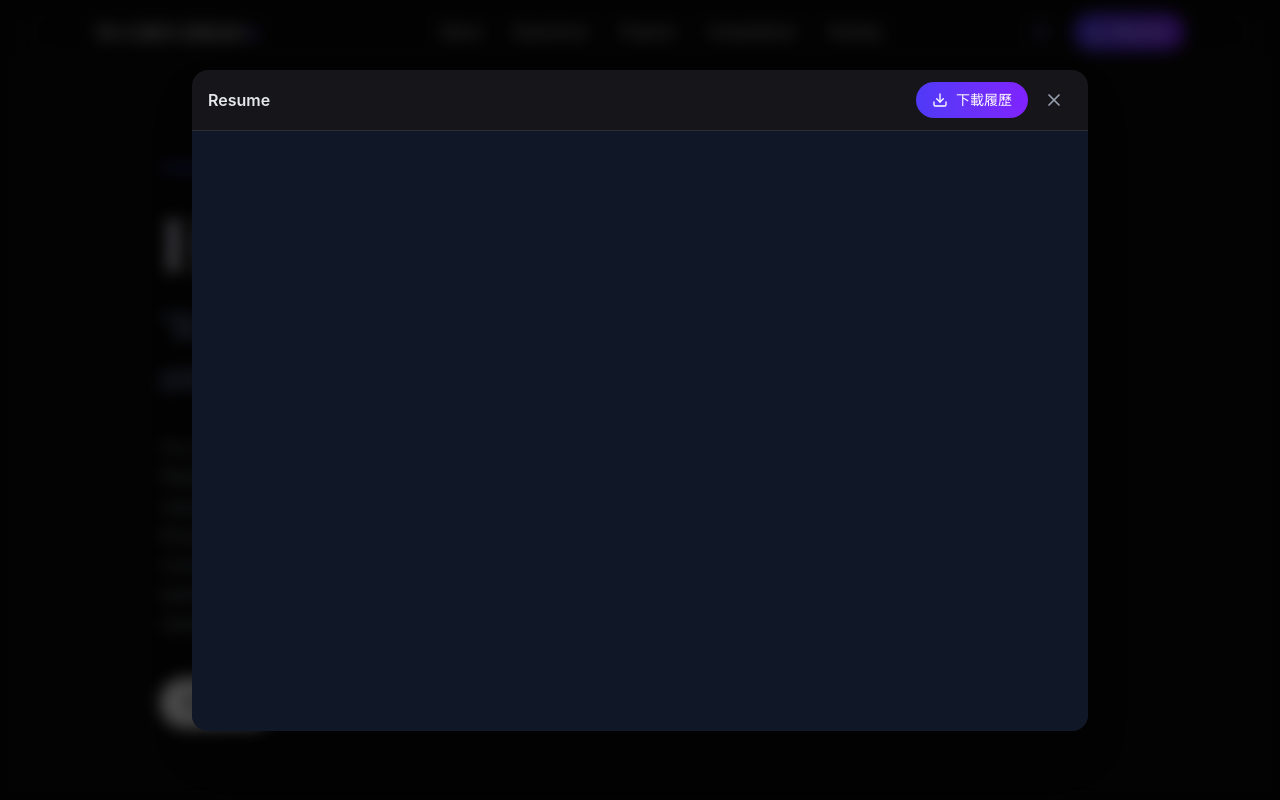
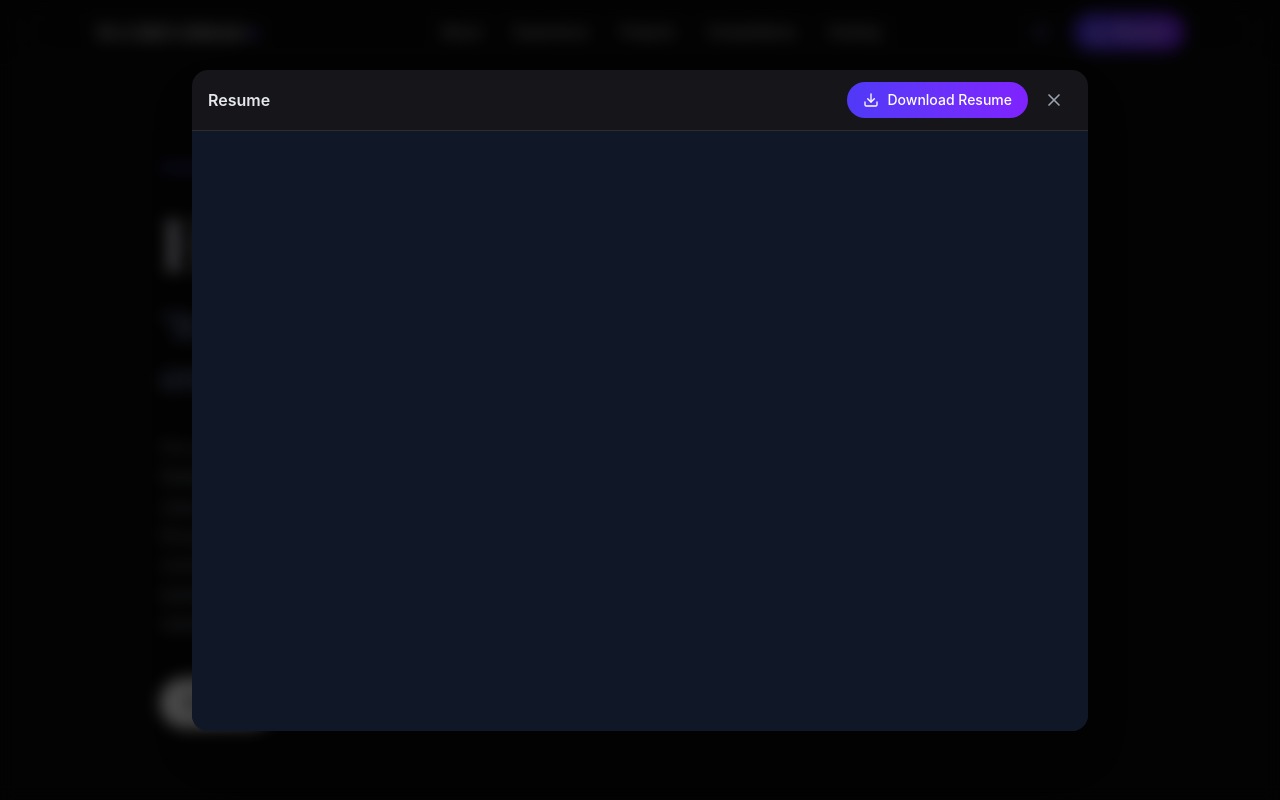
Before and after one commit to Itzel0115/itzel-portfolio, a React (Vite) app: page / in a window 1280 px wide. Both pictures are taken after a click on the button "Resume". Shown: the top 800 px of the page. Built offline with nearby package versions, Linux system fonts and the light colour scheme.

Commit message:
一些小調整

```diff
--- a/src/App.jsx
+++ b/src/App.jsx
@@ -582,13 +582,13 @@ export default function App() {
                   className="flex items-center gap-2 bg-gradient-to-r from-indigo-600 to-violet-600 hover:from-indigo-500 hover:to-violet-500 text-white px-4 py-2 rounded-full text-sm font-medium transition-all"
                 >
                   <Download size={16} />
-                  下載履歷
+                  Download Resume
                 </button>
                 <button
                   type="button"
                   onClick={() => setResumeModalOpen(false)}
                   className={`p-2 rounded-full transition-colors ${darkMode ? 'hover:bg-white/10 text-gray-400' : 'hover:bg-gray-100 text-gray-600'}`}
-                  aria-label="關閉"
+                  aria-label="Close"
                 >
                   <X size={20} />
                 </button>
```
